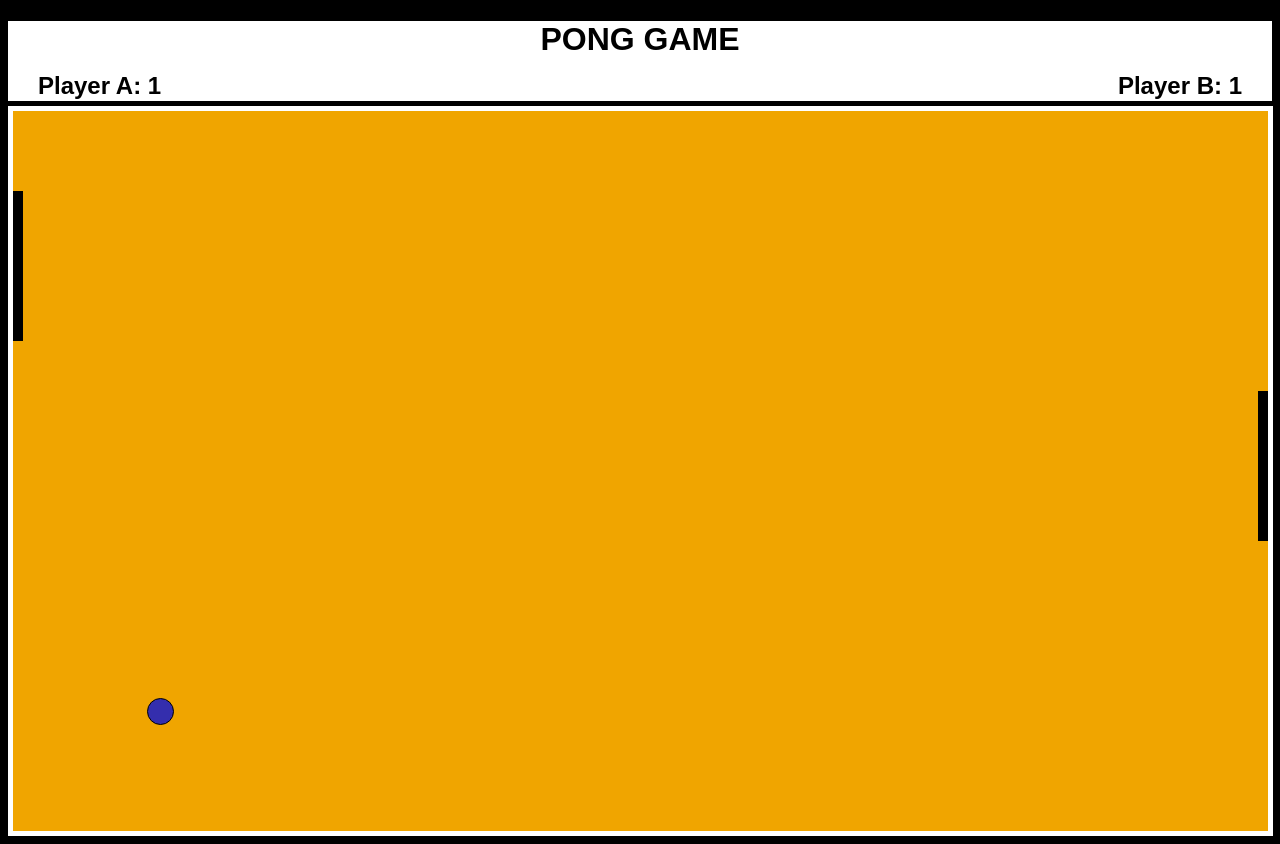
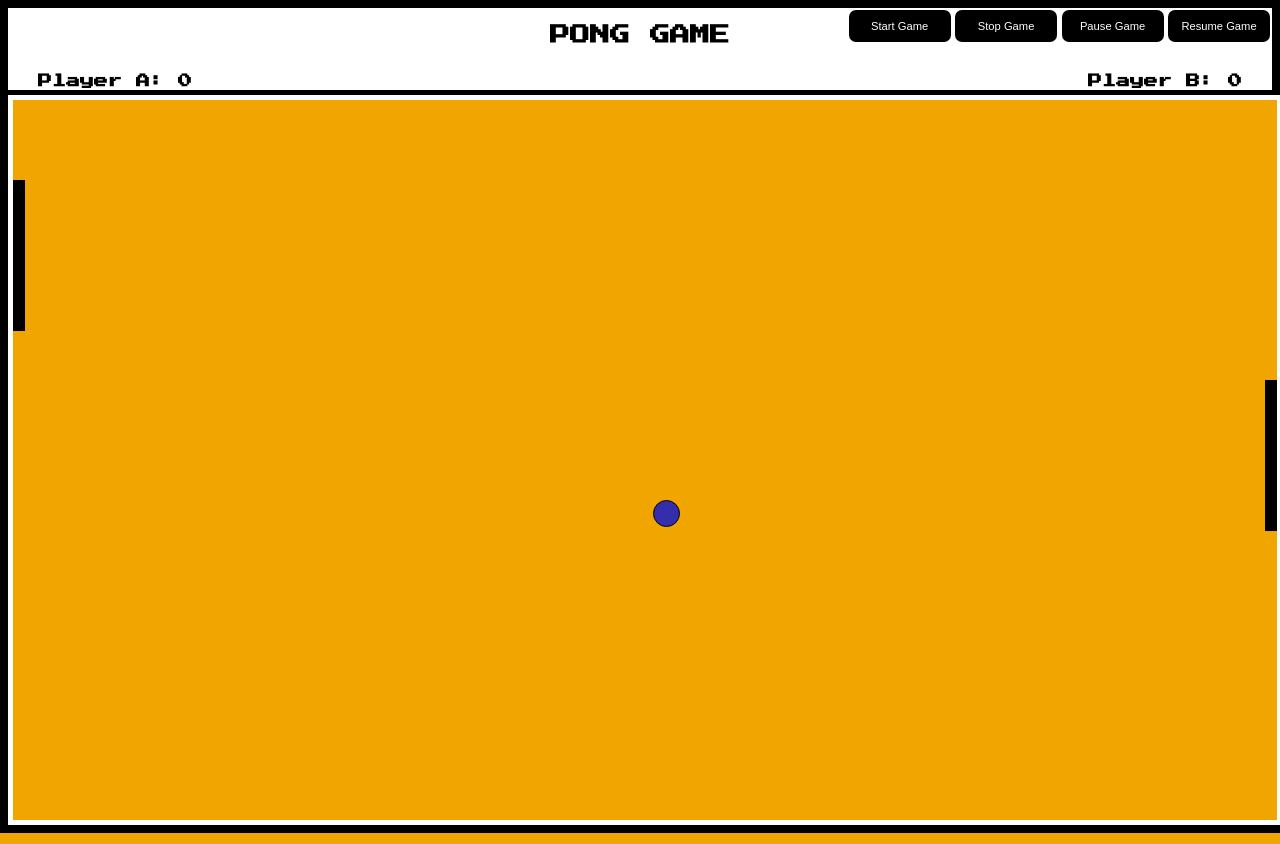
Before and after one commit to julhoang/julhoang.github.io, a PHP site: page / in a window 1280 px wide. Run offline with PHP 8.4, Linux system fonts and the light colour scheme.

Commit message:
Pong Game Final

```diff
--- a/exercise9/index.html
+++ b/exercise9/index.html
@@ -2,6 +2,8 @@
   <html lang="en">
   <head>
     <meta charset="utf-8">
+    <link rel='icon' href='favicon (1).ico' type='image/x-icon'/ >
+    <link href='https://fonts.googleapis.com/css?family=Press Start 2P' rel='stylesheet'>
     <title>PONG</title>
 
     <!-- include an external style sheet -->
@@ -10,9 +12,18 @@
   </head>
 
   <body>
+
+    <div id="controlPanel">
+        <div onclick="startGame()" id="start" class="controls">Start Game</div>
+        <div onclick="stopGame()" id="stop" class="controls">Stop Game</div>
+        <div onclick="pauseGame()" id="pause" class="controls">Pause Game</div>
+        <div onclick="resumeGame()" id="resume" class="controls">Resume Game</div>
+    </div>
+
     <div id="header">
       <h1 id="title">PONG GAME</h1>
       <h2 id="left">Player A: <span id="score1">0</span></h2>
+
       <h2 id="right">Player B: <span id="score2">0</span></h2>
     </div>
 
@@ -28,6 +39,16 @@
 
     </div>
 
+    <div id="lightbox" class="hidden"></div>
+
+    <div id="positionMessage">
+      <div id="boundaryMessage" class="hidden">
+        <img id="x" src="images/x.png" alt="close"
+        onclick="continueGame()">
+        <h1 class="titletext" id="message">&nbsp;</h1>
+        <p class="titletext" id="message2"></p>
+      </div>
+    </div>
 
     <!-- include an external JavaScript file -->
     <script src="pong.js"></script>
--- a/exercise9/pong.css
+++ b/exercise9/pong.css
@@ -1,13 +1,15 @@
 body {
 	background-color: black;
+	font-family: Arial, sans-serif;
 }
 
 #gameBoard {
-	width: 99.3%;
+	width: 100%;
 	height: 90vh;
 	background-color: #f0a500;
 	position: relative;
 	border: thick solid white;
+
 }
 
 #header {
@@ -15,14 +17,16 @@ body {
 	height: 10vh;
 	background-color: white;
 	position: relative;
-	font-family: "Arial";
 	border-bottom: thick solid black;
+	font-family: 'Press Start 2P';
+	padding-top: 2px;
 }
 
 #header h2 {
 	position: absolute;
-	bottom: 0px;
+	bottom: 1px;
 	margin-bottom: 1px;
+	font-size: 14px;
 }
 
 #header #left {
@@ -33,14 +37,17 @@ body {
 	right: 30px;
 }
 
-#title {
+#header #title {
+	padding: 2px;
 	text-align: center;
+	font-size: 20px;
 }
 
 .paddle {
 	width: 10px;
-	height: 150px;
+	height: 149px;
 	background-color: black;
+	border: thin solid black;
 }
 
 #paddle1 {
@@ -65,3 +72,91 @@ body {
 	border-radius: 50%;
 	border: thin solid black;
 }
+
+/**** Control Panel ****/
+#controlPanel {
+	position: absolute;
+	top: 10px;
+	right: 10px;
+	z-index: 1;
+}
+
+.controls {
+	display: inline-block;
+	padding: 6px;
+	width: 90px;
+	height: 20px;
+	background-color: black;
+	color: white;
+	vertical-align: top;
+	text-align: center;
+	line-height: 20px;
+	font-size: 0.7em;
+	border-radius: 7px;
+}
+
+/**** End Control Panel ****/
+
+/**** Lightbox CSS ****/
+.hidden {
+	display: none;
+}
+
+.unhidden {
+	display: block;
+}
+
+#lightbox {
+	position: fixed;
+	top: 0px;
+	left: 0px;
+	width: 100%;
+	height: 100%;
+	background-color: rgba(0,0,0,0.5);
+	z-index: 2;
+}
+
+#x {
+	position: absolute;
+	top: 10px;
+	right: 10px;
+	width: 30px;
+	height: 30px;
+	z-index: 2;
+}
+
+#positionMessage {
+	position: absolute;
+	top: 45px;
+	left: 0px;
+	width: 100%;
+}
+
+#boundaryMessage {
+	position: relative;
+	margin-left: auto;
+	margin-right: auto;
+	width: 600px;
+	height: 150px;
+	background-color: white;
+	color: black;
+	z-index: 3;
+	padding: 30px;
+	border: thick dashed black;
+}
+
+.titletext {
+	text-align: center;
+	vertical-align: center;
+}
+
+#message {
+	color: #342ead;
+}
+
+#message2 {
+	color: black;
+	font-size: 20px;
+}
+
+/**** End Lightbox CSS ****/
--- a/exercise9/pong.js
+++ b/exercise9/pong.js
@@ -1,16 +1,20 @@
 // global variable
 
 var speedOfPaddle1 = 0;
+const startPositionOfPaddle1 = document.getElementById("paddle1").offsetTop;
 var positionOfPaddle1 = document.getElementById("paddle1").offsetTop;
 
 var speedOfPaddle2 = 0;
+const startPositionOfPaddle2 = document.getElementById("paddle2").offsetTop;
 var positionOfPaddle2 = document.getElementById("paddle2").offsetTop;
 
-const paddleHeight = document.getElementById("paddle1").offsetHeight;
+const startPaddleHeight = document.getElementById("paddle1").offsetHeight;
+var paddleHeight = document.getElementById("paddle1").offsetHeight;
+
 const paddleWidth = document.getElementById("paddle1").offsetWidth;
 
-var gameboardHeight = document.getElementById("gameBoard").offsetHeight;
-var gameBoardWidth = document.getElementById("gameBoard").offsetWidth;
+const gameboardHeight = document.getElementById("gameBoard").offsetHeight;
+const gameBoardWidth = document.getElementById("gameBoard").offsetWidth;
 var ballHeight = document.getElementById("ball").offsetHeight;
 
 const startTopPositionOfBall = document.getElementById("ball").offsetTop;
@@ -24,10 +28,26 @@ var leftSpeedOfBall = 0;
 var score1 = 1;
 var score2 = 1;
 
-// start ball motion
-window.addEventListener('load', function() {
-	startBall();
-})
+var bounce = new sound ("hit.mp3");
+var fail = new sound ("fail.mp3");
+var win = new sound ("win.mp3");
+
+
+// to keep track no. of times ball hit both paddle
+var count = 0;
+
+// used to control game start/stop
+var controlPlay;
+
+// display Game instructions using light box
+function guide() {
+
+	let message = "WELCOME TO PONG GAME";
+	let message2 = "In this modified version, the paddles get shorter every 5 times the ball hits the paddles. \n"
+	+ " Get to 3 points first to win the game!";
+	showLightBox(message, message2);
+} // guide
+
 
 // Move paddles
 document.addEventListener('keydown', function(e) {
@@ -47,9 +67,6 @@ document.addEventListener('keydown', function(e) {
 	if (e.keyCode == 40 || e.which == 40) {	// Down Arrow key
 		speedOfPaddle2 = 10;
 	} // if
-
-
-
 });
 
 // Stop paddles
@@ -66,6 +83,25 @@ document.addEventListener('keyup', function(e) {
 
 });
 
+// add sound effect
+// https://www.w3schools.com/graphics/game_sound.asp
+function sound(src) {
+  this.sound = document.createElement("audio");
+  this.sound.src = src;
+  this.sound.setAttribute("preload", "auto");
+  this.sound.setAttribute("controls", "none");
+  this.sound.style.display = "none";
+  document.body.appendChild(this.sound);
+  this.play = function(){
+    this.sound.play();
+  }
+  this.stop = function(){
+    this.sound.pause();
+  }
+}
+
+
+// start ball movement
 function startBall() {
 	let direction = 1;
 	topPositionofBall = startTopPositionOfBall;
@@ -78,14 +114,42 @@ function startBall() {
 		direction = -1;
 	} // if
 
-	topSpeedOfBall = Math.random() * 2 + 3; // 3-4.9999
-	leftSpeedOfBall = direction * (Math.random() * 2 + 3);
+	// speed of ball
+	// topSpeedOfBall = Math.random() * 4 + 5;
+	// leftSpeedOfBall = direction * (Math.random() * 4 + 5);
+	topSpeedOfBall = 7;
+	leftSpeedOfBall = 7;
+} // startBall
 
 
-} // startBall
+// color code:
+// dark green: #22523a
+// orange: #567e6a
+// to use the count to change paddle size
+function changeLook() {
+	if (count > 0 && count%5 == 0 && paddleHeight >= 90) {
+		paddleHeight -= 30;
+		console.log("paddle height: " + paddleHeight);
+		document.getElementById("paddle1").style.height = paddleHeight + "px";
+		document.getElementById("paddle2").style.height = paddleHeight + "px";
+
+		if (paddleHeight >=  120) {
+			document.getElementById("paddle1").style.backgroundColor = "#22523a";
+			document.getElementById("paddle2").style.backgroundColor = "#22523a";
+		} else if (paddleHeight >=  90) {
+			document.getElementById("paddle1").style.backgroundColor = "#567e6a";
+			document.getElementById("paddle2").style.backgroundColor = "#567e6a";
+		} else if (paddleHeight >=  60) {
+			document.getElementById("paddle1").style.backgroundColor = "#FF3232";
+			document.getElementById("paddle2").style.backgroundColor = "#FF3232";
+		} // else if
+
+	} // if
+} // changeLook
+
 
 // update locations of paddles and ball
-window.setInterval( function show() {
+function show() {
 
 	// update positions of elements
 	positionOfPaddle1 += speedOfPaddle1;
@@ -123,8 +187,13 @@ window.setInterval( function show() {
 
 		// if ball hits left paddle, change direction
 		if (topPositionofBall >= positionOfPaddle1 && topPositionofBall < positionOfPaddle1 + paddleHeight) {
+			count++;
+			changeLook();
+			bounce.play();
 			leftSpeedOfBall *= -1;
+			console.log("count: " + count);
 		} else {
+			fail.play();
 			startBall();
 			document.getElementById("right").innerHTML = "Player B: " + score2++;
 		} // else
@@ -138,17 +207,136 @@ window.setInterval( function show() {
 
 		if (topPositionofBall > positionOfPaddle2 &&
 			topPositionofBall < positionOfPaddle2 + paddleHeight) {
-		    leftSpeedOfBall *= -1;
-
+			count++;
+			changeLook();
+			bounce.play();
+			leftSpeedOfBall *= -1;
+			console.log("count: " + count);
 		} else {
+		  fail.play();
 		  startBall();
 		  document.getElementById("left").innerHTML = "Player A: " + score1++;
 		} // else
 
-	}
+	} // if
 
 	document.getElementById("paddle1").style.top = positionOfPaddle1 + "px";
 	document.getElementById("paddle2").style.top = positionOfPaddle2 + "px";
 	document.getElementById("ball").style.top = topPositionofBall + "px";
 	document.getElementById("ball").style.left = leftPositionOfBall + "px";
-}, 1000/60); // show
+
+	// stop game if a player reaches 3 points
+	if (score1 == 4 || score2 == 4){
+		stopGame();
+	}
+	// change paddle height
+} // show
+
+
+// resume game play
+function resumeGame() {
+	if (!controlPlay) {
+		controlPlay = window.setInterval(show, 1000/60);
+	} // if
+} // resumeGame
+
+// pause game play
+function pauseGame() {
+	window.clearInterval(controlPlay);
+	controlPlay = false;
+} // pauseGame
+
+// start game play
+function startGame() {
+	count = 0;
+
+	guide();
+	setTimeout(function() {
+
+		if (document.getElementById("lightbox").className == 'unhidden') {
+				changeVisibility(guide());
+		} //if
+				}, 3000
+		);
+
+	// reset scores, ball
+
+	score1 = 1;
+	score2 = 1;
+
+	document.getElementById("left").innerHTML = "Player A: " + 0;
+	document.getElementById("right").innerHTML = "Player B: " + 0;
+
+	// reset paddles height, location, color
+	paddleHeight = startPaddleHeight;
+	console.log("Paddle Height: " + paddleHeight);
+	document.getElementById("paddle1").style.height = paddleHeight + "px";
+	document.getElementById("paddle2").style.height = paddleHeight + "px";
+
+	positionOfPaddle1 = startPositionOfPaddle1;
+	positionOfPaddle2 = startPositionOfPaddle2;
+
+	document.getElementById("paddle1").style.backgroundColor = "black";
+	document.getElementById("paddle2").style.backgroundColor = "black";
+
+	setTimeout(function() {
+				startBall();
+				controlPlay = window.setInterval(show, 1000/60);
+					}, 3500
+			);
+
+} // startGame
+
+// stop game play
+function stopGame() {
+	window.clearInterval(controlPlay);
+	controlPlay = false;
+
+	// show lightbox with score
+	let message = "Tie Game";
+	let message2 = "Close to continue";
+
+	if (score2 > score1) {
+		message = "Player B wins with " + (score2-1) + " points!";
+		message2 = "Player A has " + (score1-1) + " points.";
+	} else if (score1 > score2) {
+		message = "Player A wins with " + (score1-1) + " points!";
+		message2 = "Player B has " + (score2-1) + " points.";
+	} // if
+
+	showLightBox(message, message2);
+	win.play();
+} // stopGame
+
+/**** Show Lightboxed ****/
+function changeVisibility (divID) {
+	var element = document.getElementById(divID);
+
+	// if element exists, toggle its class
+	// between hidden and unhidden
+	if (element) {
+		element.className = (element.className == 'hidden')? 'unhidden':'hidden';
+	} // if
+} // changeVisibility
+
+// display message in lightbox
+function showLightBox(message, message2) {
+
+	// set messages
+	document.getElementById("message").innerHTML = message;
+	document.getElementById("message2").innerHTML = message2;
+
+	// show lightbox
+	changeVisibility("lightbox");
+	changeVisibility("boundaryMessage");
+
+} // showLightBox
+
+// close light box
+function continueGame() {
+	changeVisibility("lightbox");
+	changeVisibility("boundaryMessage");
+} // continueGame
+
+
+/**** Ends Show Light Boxes ****/
```
Also changed, not shown: exercise9/favicon (1).ico (added), exercise9/images/x.png (added), 4 other files.
